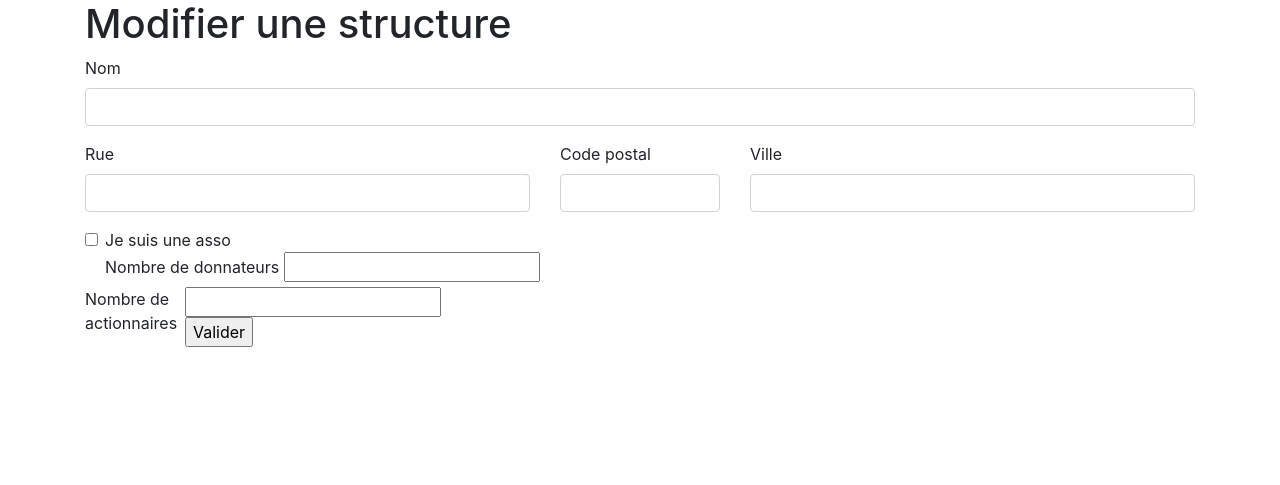
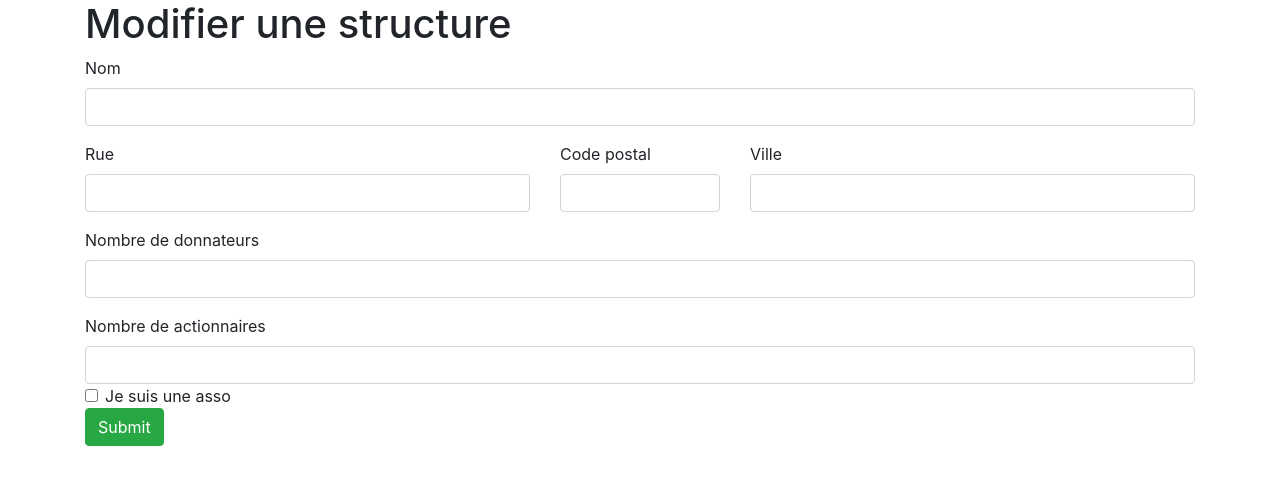
Before and after one commit to kersalem/Projet-Php, a PHP site: page /admin/structure/edit in a window 1280 px wide. Shown: the top 485 px of the page. Run offline with PHP 8.4, Linux system fonts and the light colour scheme.

Commit message:
Improve form design

```diff
--- a/View/Admin/edtionStructure.php
+++ b/View/Admin/edtionStructure.php
@@ -37,23 +37,24 @@ include ('View/base.php');
 
             </div>
 
+            <div class="form-group">
+                <label for="nbDonnateurs">Nombre de donnateurs</label>
+                <input type="number" class="form-control" name ="nbDonnateurs" id="nbDonnateurs" value="<?php
+                if(isset($_POST['nbDonnateurs'])) Echo htmlspecialchars($_POST['nbDonnateurs']); ?>" />
+            </div>
+
+            <div class="form-group">
+                <label for="nbActionnaires">Nombre de actionnaires</label>
+                <input type="number" class="form-control" name ="nbActionnaires" id="nbActionnaires" value="<?php
+                if(isset($_POST['nbActionnaires'])) Echo htmlspecialchars($_POST['nbActionnaires']); ?>"
+            </div>
+
             <div class="form-check">
                 <input type="checkbox" class="form-check-input" name="estAsso" id="estAsso">
                 <label for="estAsso" class="form-check-label">Je suis une asso</label>
             </div>
 
-            <div class="form-check">
-                <label for="nbDonnateurs">Nombre de donnateurs</label>
-                <input type="number" size="100" name ="nbDonnateurs" id="nbDonnateurs" value="<?php
-                if(isset($_POST['nbDonnateurs'])) Echo htmlspecialchars($_POST['nbDonnateurs']); ?>" /><br/>
-            </div>
-
-            <label for="nbActionnaires" style="display:block; float:left; width:100px">Nombre de actionnaires</label>
-            <input type="number" size="100" name ="nbActionnaires" id="nbActionnaires" value="<?php
-            if(isset($_POST['nbActionnaires'])) Echo htmlspecialchars($_POST['nbActionnaires']); ?>" /><br/>
-
-
-            <input type="submit" name="bSubmit" value="Valider">
+            <input type="submit" name="bSubmit" class="btn btn-success">
 
         </form><br/>
     </div>
```
